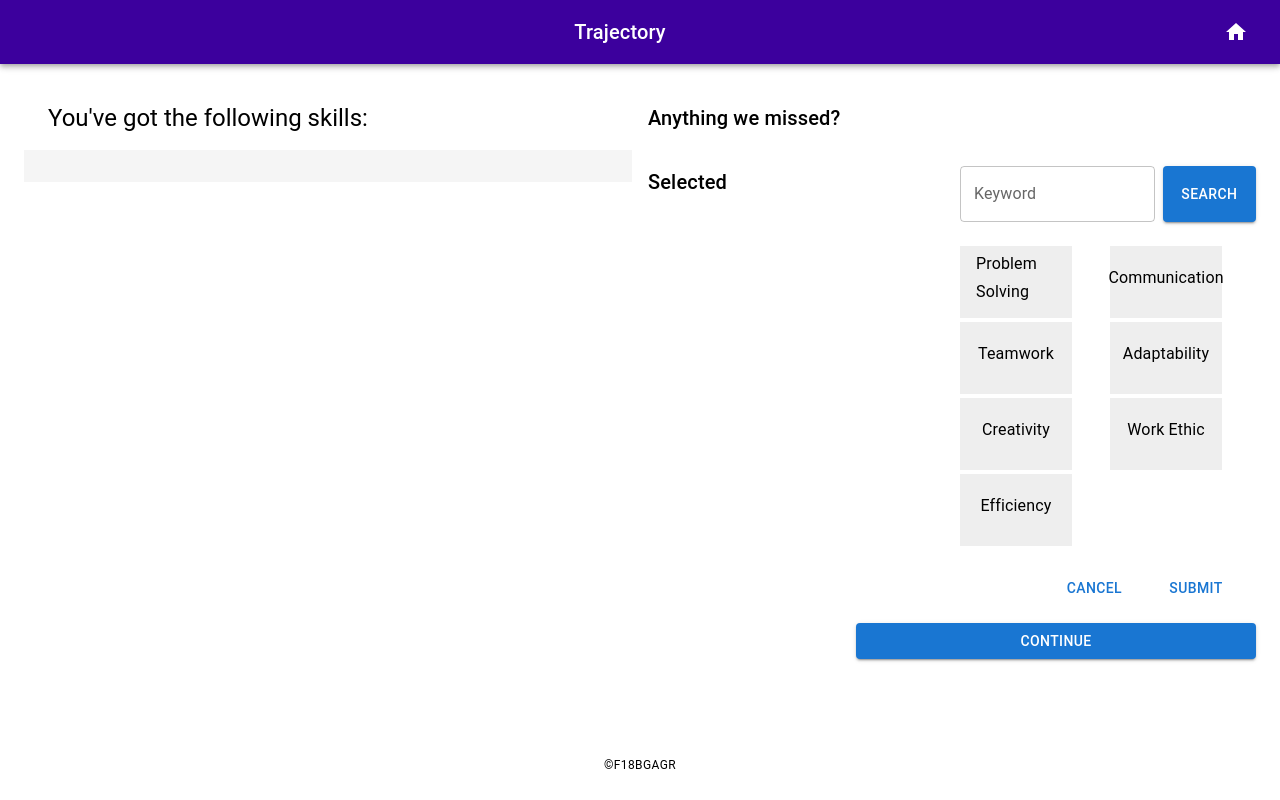
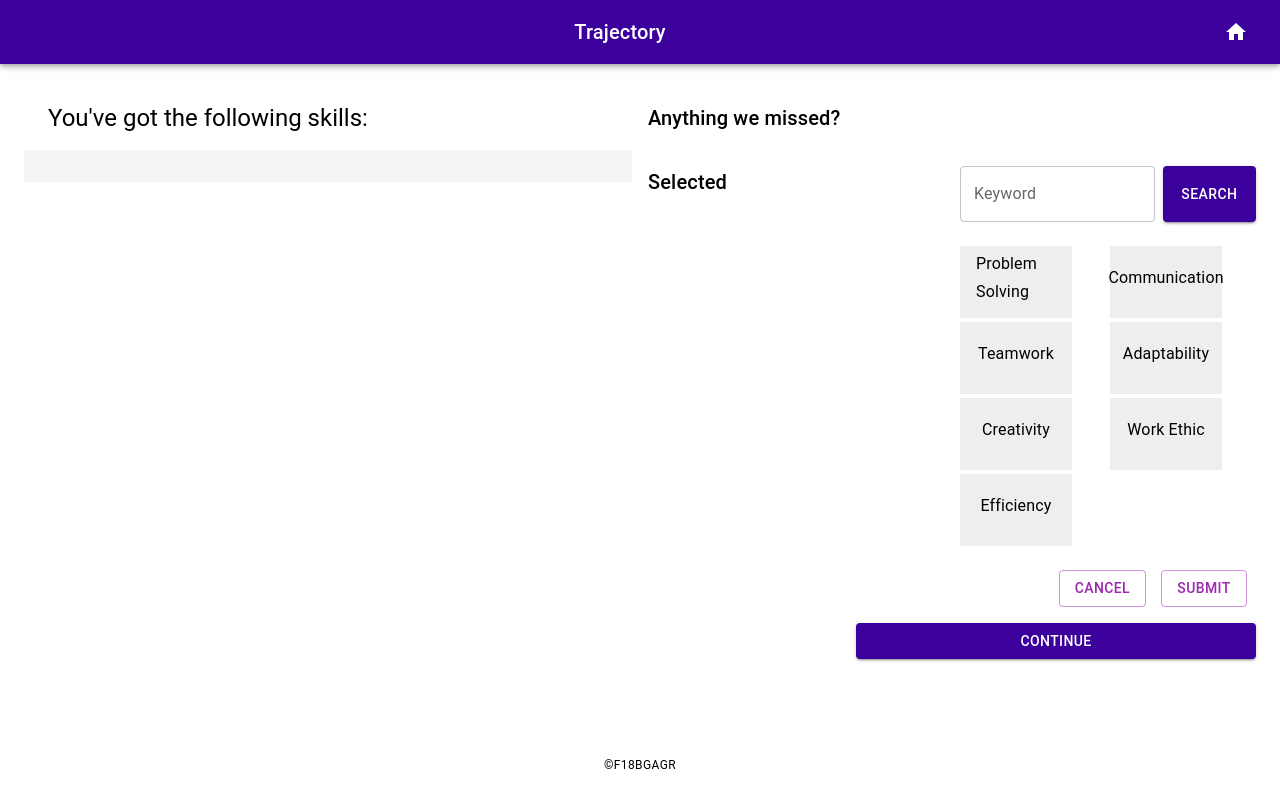
Before and after one commit to unsw-cse-comp99-3900/capstone-project-3900f18bgagr, a React (Create React App) app in the folder frontend/: page /CareerPlan in a window 1280 px wide. Both pictures are taken after a click on the button "CONTINUE". Built offline with nearby package versions, Linux system fonts and the light colour scheme.

Commit message:
changed button colors

```diff
--- a/frontend/src/Components/CareerPath/CareerChart.js
+++ b/frontend/src/Components/CareerPath/CareerChart.js
@@ -85,7 +85,7 @@ const SankeyChart = ({ data }) => {
     return (
         <div style={{width: '100%', display: 'flex', justifyContent: 'center', alignItems: 'center', flexDirection: 'column'}}>
             <svg ref={svgRef} width={1260} height={500} style={{margin: "20px" }} />;
-            <Button variant="contained" color="primary" onClick={handleSaveDiagram}>
+            <Button style={{backgroundColor: '#460f9f'}} variant="contained" color="primary" onClick={handleSaveDiagram}>
               <Typography variant="button">Save Diagram</Typography>
             </Button>
         </div>
--- a/frontend/src/Components/CareerPath/SearchSection.js
+++ b/frontend/src/Components/CareerPath/SearchSection.js
@@ -10,7 +10,7 @@ const SearchSection = () => {
 
   return (
     <Box sx={{ display: 'flex', alignItems: 'center', gap: 2, p: 2 }}>
-      <Button variant="outlined" onClick={handleAllGraduatesClick}>All CSE Graduates</Button>
+      <Button variant="outlined" color='secondary'  onClick={handleAllGraduatesClick}>All CSE Graduates</Button>
       <Typography variant="body1">or</Typography>
       <UniversityAutocomplete />
     </Box>
--- a/frontend/src/Components/CareerPlan/CareerPlan.jsx
+++ b/frontend/src/Components/CareerPlan/CareerPlan.jsx
@@ -124,6 +124,7 @@ const CareerPlan = () => {
                 <Button
                   variant="contained"
                   fullWidth
+                  style={{backgroundColor: '#3c009d'}}
                   sx={{
                     height: "100%",
                   }}
@@ -226,6 +227,7 @@ const CareerPlan = () => {
                   </Grid>
                   <Grid item xs={4}>
                     <Button
+                      style={{backgroundColor: '#3c009d'}}
                       variant="contained"
                       fullWidth
                       sx={{
@@ -288,6 +290,7 @@ const CareerPlan = () => {
               <Grid item xs={8} />
               <Grid item xs={4}>
                 <Button
+                style={{backgroundColor: '#3c009d'}}
                   variant="contained"
                   fullWidth
                   sx={{
--- a/frontend/src/Components/CareerPlan/ContinuePanel.jsx
+++ b/frontend/src/Components/CareerPlan/ContinuePanel.jsx
@@ -31,6 +31,8 @@ export const ContinuePanel = ({ selected, all, setSelected, title }) => {
       <Grid item xs={8} />
       <Grid item xs={2}>
         <Button
+          variant='outlined'
+          color='secondary'
           onClick={() => {
             setCachedSelected(selected);
           }}
@@ -40,6 +42,8 @@ export const ContinuePanel = ({ selected, all, setSelected, title }) => {
       </Grid>
       <Grid item xs={2}>
         <Button
+          variant='outlined'
+          color='secondary'
           onClick={() => {
             setSelected(cachedSelected);
           }}
--- a/frontend/src/Components/CareerPlan/PopupDialogContent.jsx
+++ b/frontend/src/Components/CareerPlan/PopupDialogContent.jsx
@@ -81,6 +81,8 @@ export const PopupDialogContent = ({
               <Button
                 variant="contained"
                 fullWidth
+                style={{backgroundColor: '#3c009d'}}
+
                 sx={{
                   height: "100%",
                 }}
--- a/frontend/src/Components/CareerPlan/Sankey.jsx
+++ b/frontend/src/Components/CareerPlan/Sankey.jsx
@@ -55,17 +55,18 @@ const CareerPlanSankey = ({ sankey, setSankey }) => {
         <Grid container spacing={1} stlye={{display: 'flex', justifyContent: 'center', border: '2px solid green'}}>
           <Grid item xs={2}>
             <Button
+              style={{backgroundColor: '#3c009d'}}
               variant="contained"
               color="primary"
               onClick={() => {
                 setSankey(false);
               }}
             >
-              <Typography variant="button">Update Skills</Typography>
+              <Typography variant="button" >Update Skills</Typography>
             </Button>
           </Grid>
           <Grid item xs={2}>
-            <Button variant="contained" color="primary">
+            <Button variant="contained" color="primary" style={{backgroundColor: '#3c009d'}}>
               <Typography variant="button">Role Dictionary</Typography>
             </Button>
           </Grid>
--- a/frontend/src/Components/Dashboard/ExploreGraduateCareerPaths.js
+++ b/frontend/src/Components/Dashboard/ExploreGraduateCareerPaths.js
@@ -13,7 +13,7 @@ const ExploreGraduateCareerPaths = () => {
       <Typography variant="h6" gutterBottom>
         Explore Graduate Career Paths
       </Typography>
-      <Button variant="contained" color="primary" onClick={handleButtonClick}>
+      <Button style={{backgroundColor: '#470da3'}} variant="contained" onClick={handleButtonClick}>
         Find your paths
       </Button>
     </Paper>
--- a/frontend/src/Components/Dashboard/MyPersonalizedCareerPlan.js
+++ b/frontend/src/Components/Dashboard/MyPersonalizedCareerPlan.js
@@ -14,7 +14,7 @@ const MyPersonalizedCareerPlan = () => {
       <Typography variant="h6" gutterBottom>
         My Personalized Career Plan
       </Typography>
-      <Button variant="contained" color="primary" onClick={handlePlanClick}>
+      <Button variant="contained" color="primary" style={{backgroundColor: '#3c009d'}} onClick={handlePlanClick}>
         Manage Plan
       </Button>
       {/* Additional interactive elements as needed */}
```
